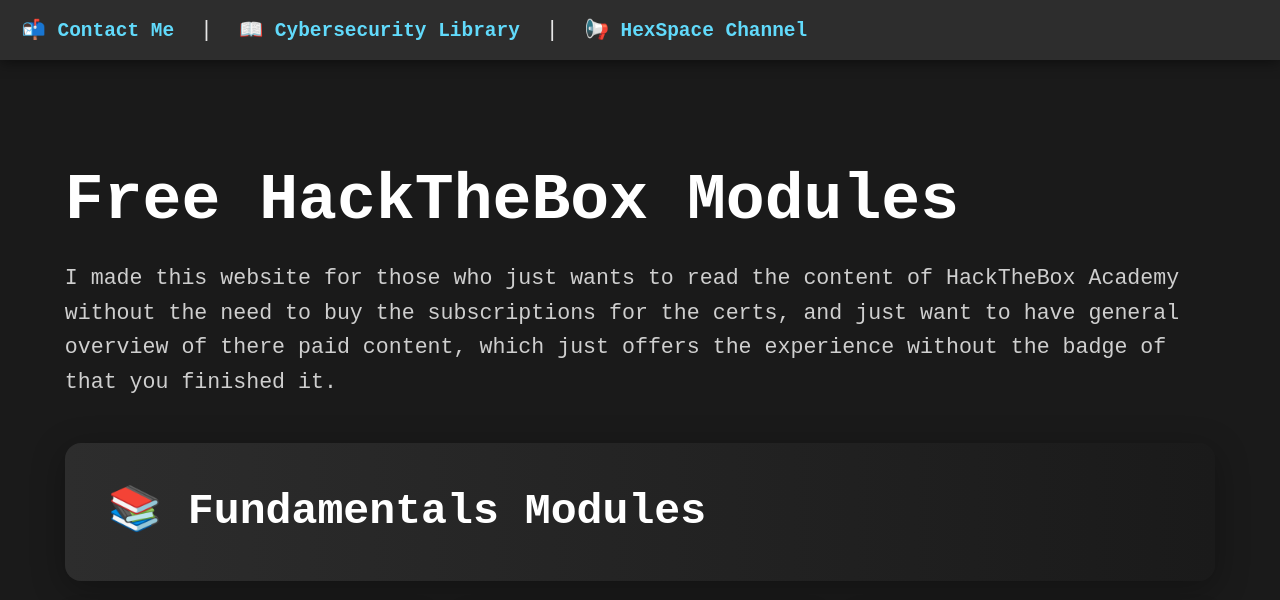
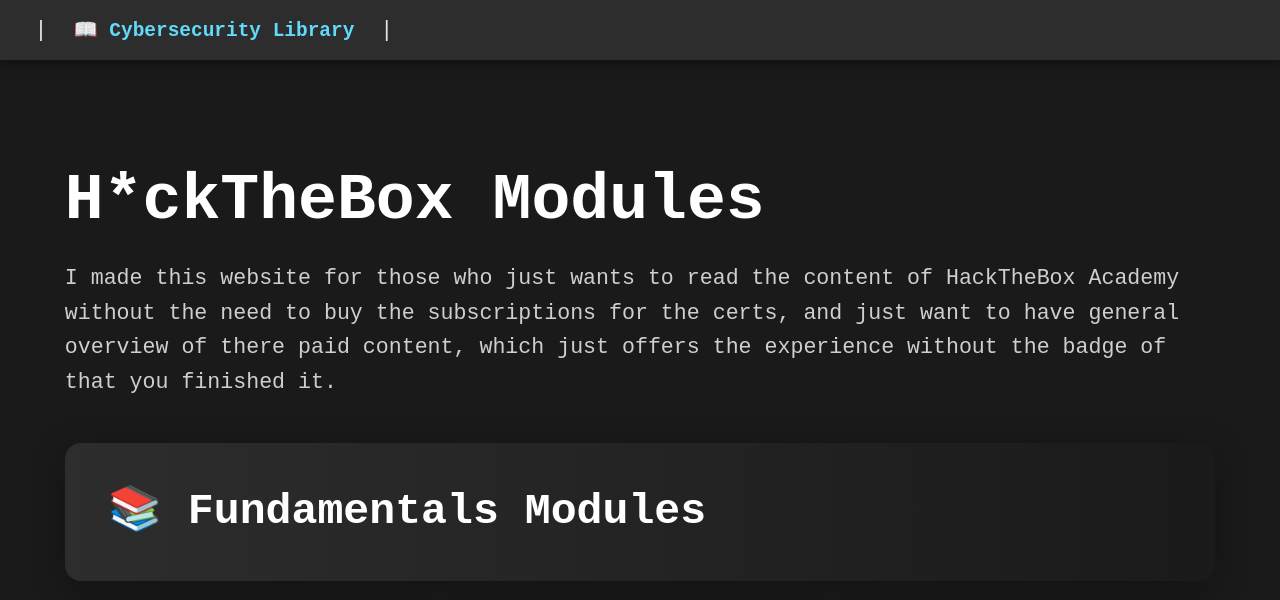
Before and after one commit to seonh00/hickthibick, a plain HTML site: page index.html in a window 1280 px wide. Shown: the top 600 px of the page. Drawn offline with Linux system fonts and the light colour scheme.

Commit message:
Update index.html

```diff
--- a/index.html
+++ b/index.html
@@ -88,16 +88,16 @@
 <body>
   <!-- Sticky Contact Bar -->
 <div class="top-bar">
-  <a href="https://t.me/HexBuddy127001" target="_blank">📬 Contact Me</a>
+
   &nbsp;|&nbsp;
   <a href="lib.html">📖 Cybersecurity Library</a>
   &nbsp;|&nbsp;
-  <a href="https://t.me/hexcyberspace" target="_blank">📢 HexSpace Channel</a>
+
 </div>
 
 
   <div class="container">
-    <h1>Free HackTheBox Modules</h1>
+    <h1> H*ckTheBox Modules</h1>
     <p>I made this website for those who just wants to read the content of HackTheBox Academy without the need to buy the subscriptions for the certs, and just want to have general overview of there paid content, which just offers the experience without the badge of that you finished it.</p>
 
 
```
